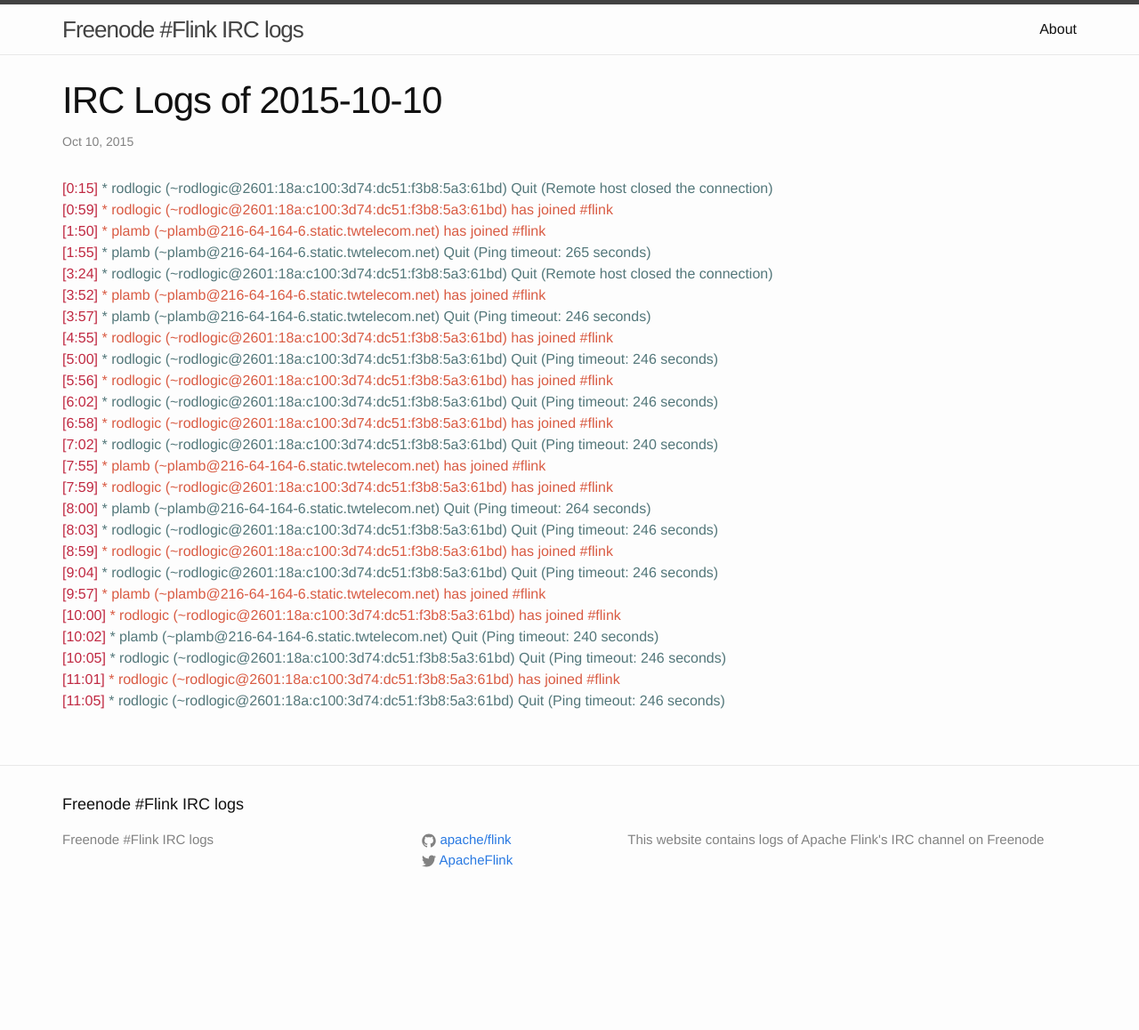
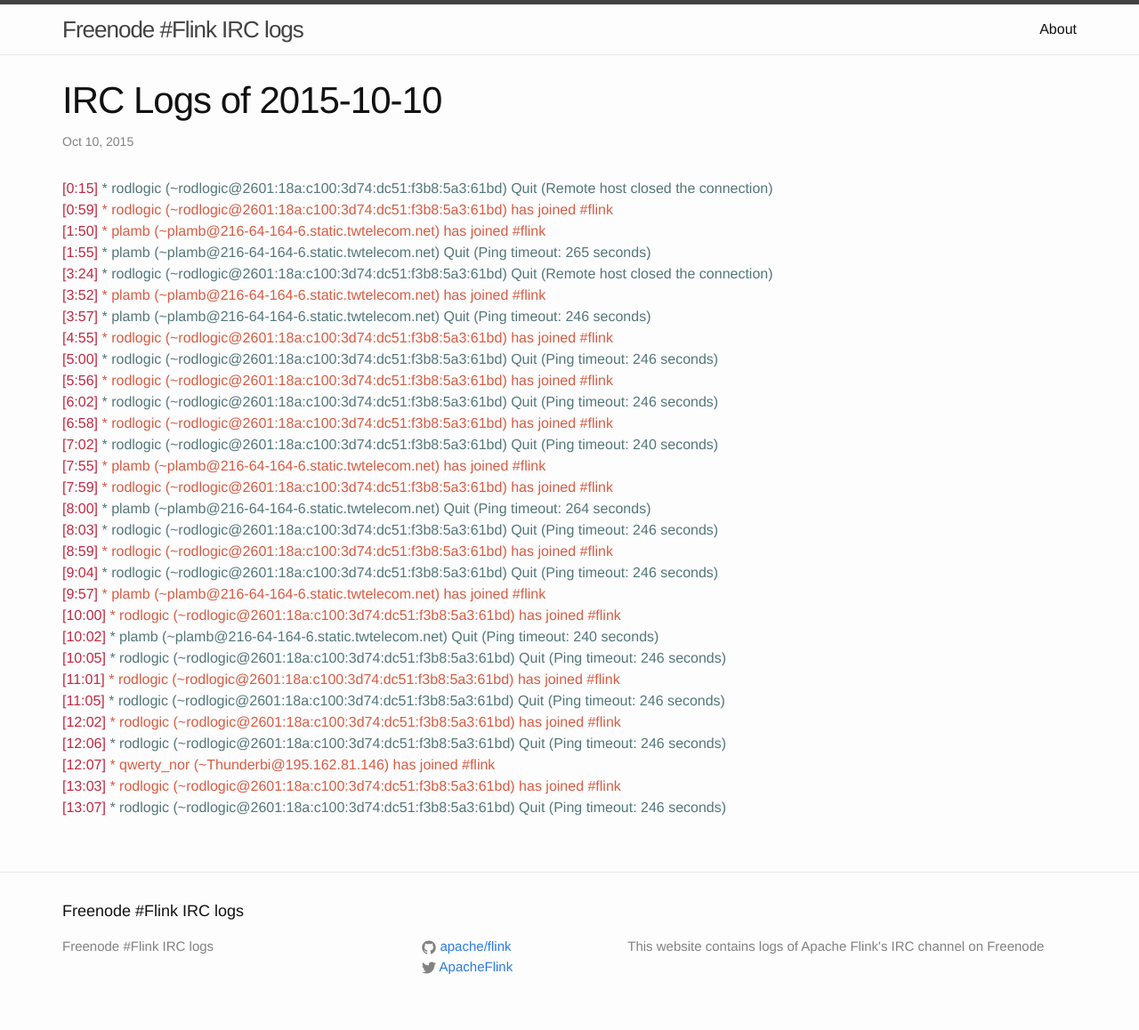
Before and after one commit to flink-irc-logs/flink-irc-logs.github.io, a Jekyll site: the page built from _posts/2015-10-10-logs.markdown, in a window 1280 px wide. Shown: the whole page at 89% size. Built offline with Jekyll 4.4.1, drawn with Linux system fonts in a browser that asks for light colours; before the commit the page ends 1038 px from its top, so only the background shows below that.

Commit message:
Update of the logs on Sat Oct 10 13:25:10 CEST 2015

```diff
--- a/_posts/2015-10-10-logs.markdown
+++ b/_posts/2015-10-10-logs.markdown
@@ -29,3 +29,8 @@
 <span class="irc-date">[10:05]</span> <span class="irc-navy">* rodlogic (~rodlogic@2601:18a:c100:3d74:dc51:f3b8:5a3:61bd) Quit (Ping timeout: 246 seconds)</span><br />
 <span class="irc-date">[11:01]</span> <span class="irc-green">* rodlogic (~rodlogic@2601:18a:c100:3d74:dc51:f3b8:5a3:61bd) has joined #flink</span><br />
 <span class="irc-date">[11:05]</span> <span class="irc-navy">* rodlogic (~rodlogic@2601:18a:c100:3d74:dc51:f3b8:5a3:61bd) Quit (Ping timeout: 246 seconds)</span><br />
+<span class="irc-date">[12:02]</span> <span class="irc-green">* rodlogic (~rodlogic@2601:18a:c100:3d74:dc51:f3b8:5a3:61bd) has joined #flink</span><br />
+<span class="irc-date">[12:06]</span> <span class="irc-navy">* rodlogic (~rodlogic@2601:18a:c100:3d74:dc51:f3b8:5a3:61bd) Quit (Ping timeout: 246 seconds)</span><br />
+<span class="irc-date">[12:07]</span> <span class="irc-green">* qwerty_nor (~Thunderbi@195.162.81.146) has joined #flink</span><br />
+<span class="irc-date">[13:03]</span> <span class="irc-green">* rodlogic (~rodlogic@2601:18a:c100:3d74:dc51:f3b8:5a3:61bd) has joined #flink</span><br />
+<span class="irc-date">[13:07]</span> <span class="irc-navy">* rodlogic (~rodlogic@2601:18a:c100:3d74:dc51:f3b8:5a3:61bd) Quit (Ping timeout: 246 seconds)</span><br />
```
